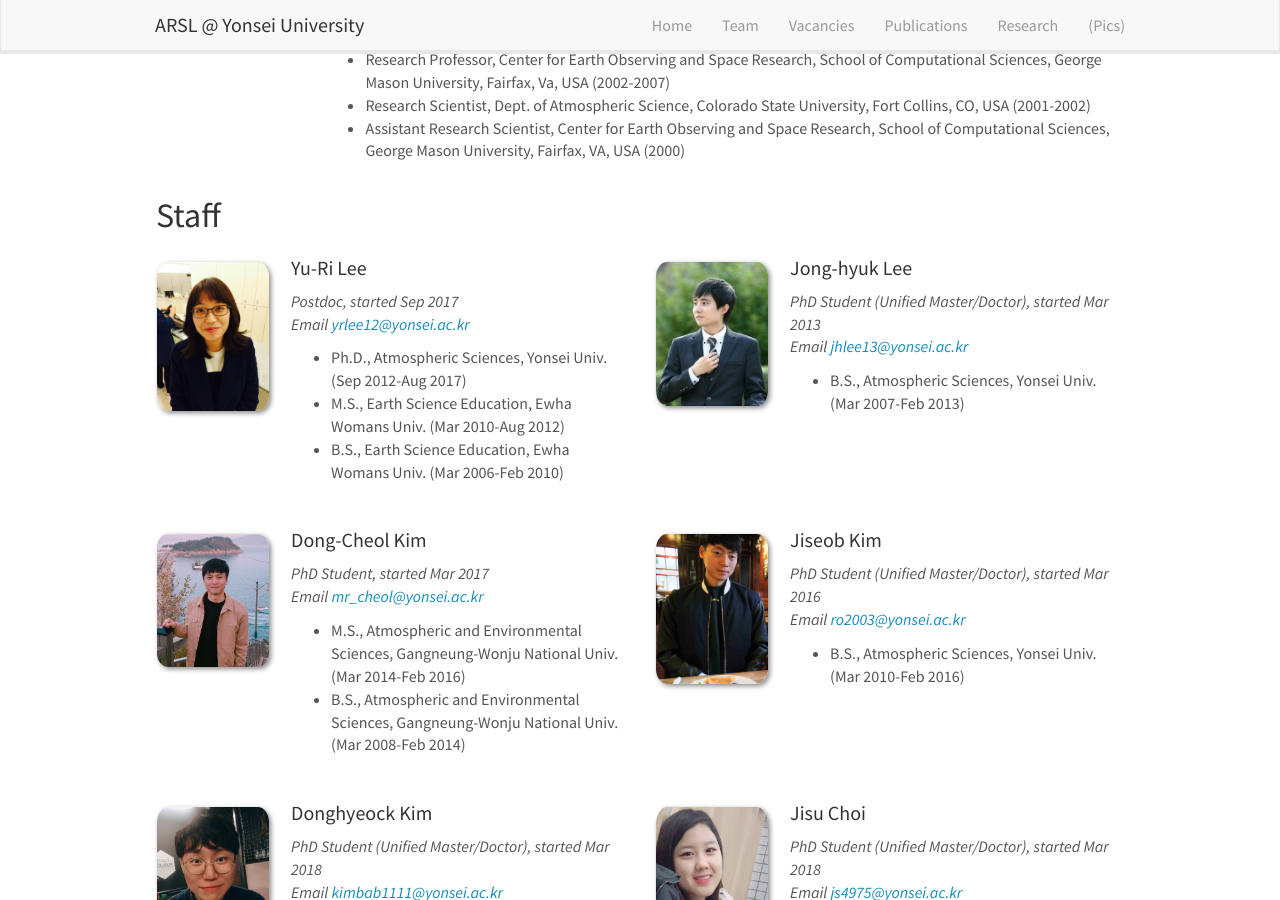
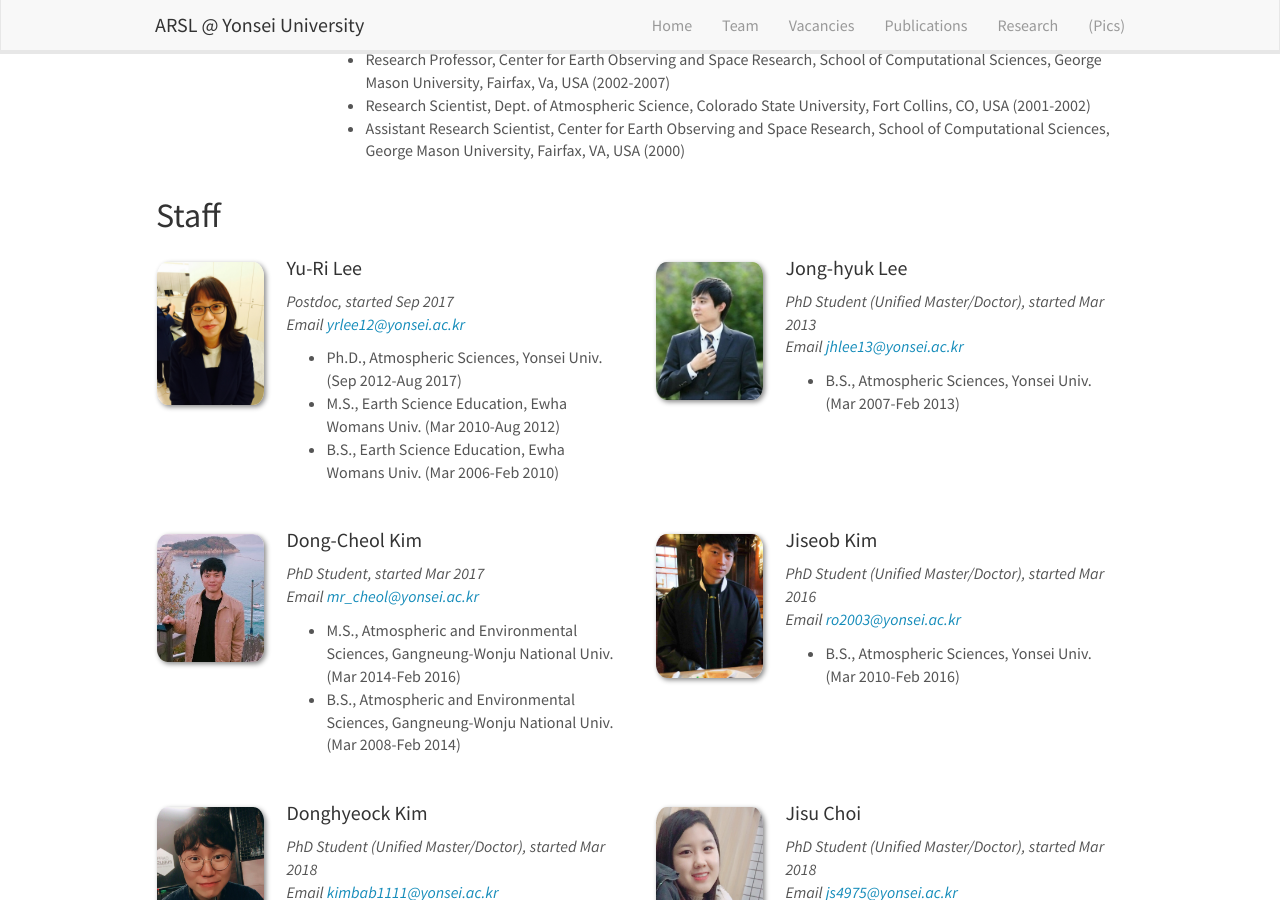
Before and after one commit to roo2003/roo2003.github.io, a Jekyll site: the page built from _pages/team.md, in a window 1280 px wide and 900 px high, scrolled down 544 px. Built offline with Jekyll 4.4.1, drawn with Linux system fonts in a browser that asks for light colours; nearby versions of some CDN libraries.

```diff
--- a/_pages/team.md
+++ b/_pages/team.md
@@ -70,7 +70,7 @@ Jump to [staff](#staff), [master and bachelor students](#master-and-bachelor-stu
 {% endif %}
 
 <div class="col-sm-6 clearfix">
-  <img src="{{ site.url }}{{ site.baseurl }}/images/teampic/{{ member.photo }}" class="img-responsive" width="24%" style="float: left" />
+  <img src="{{ site.url }}{{ site.baseurl }}/images/teampic/{{ member.photo }}" class="img-responsive" width="23%" style="float: left" />
   <h4>{{ member.name }}</h4>
   <i>{{ member.info }}<br>
   Email [{{ member.email }}](mailto:{{ member.email }})</i>
```
